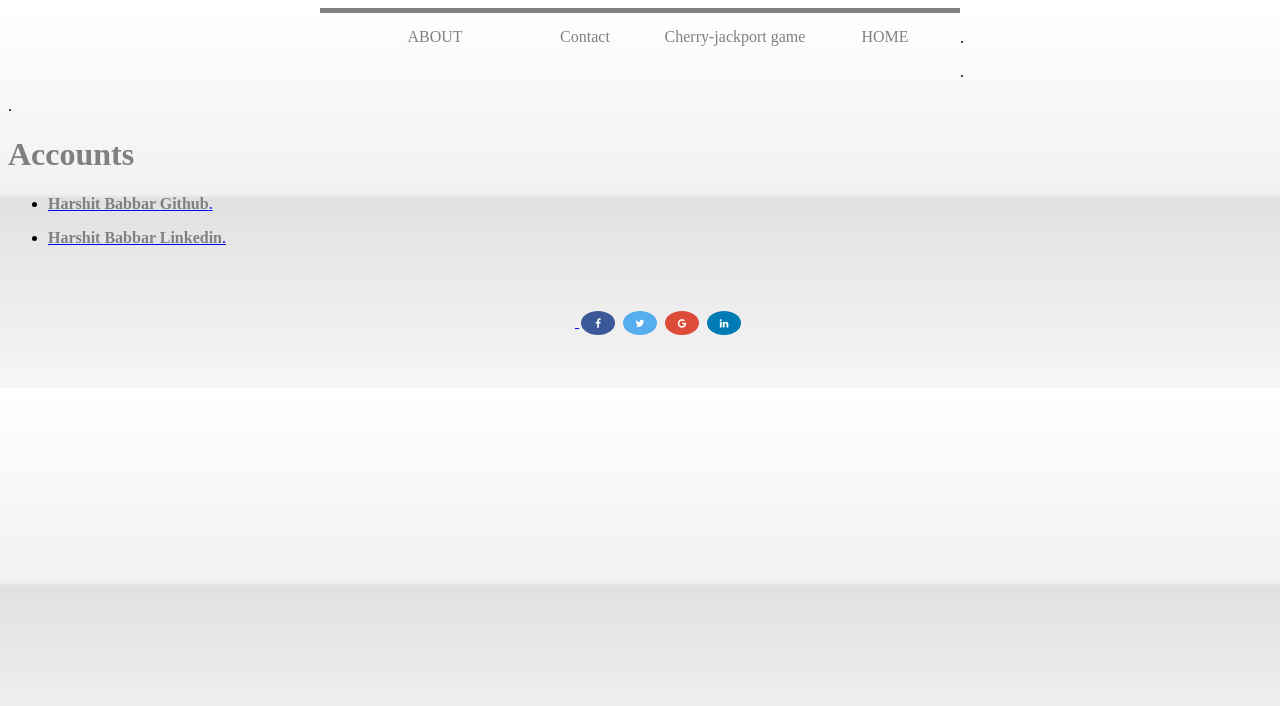
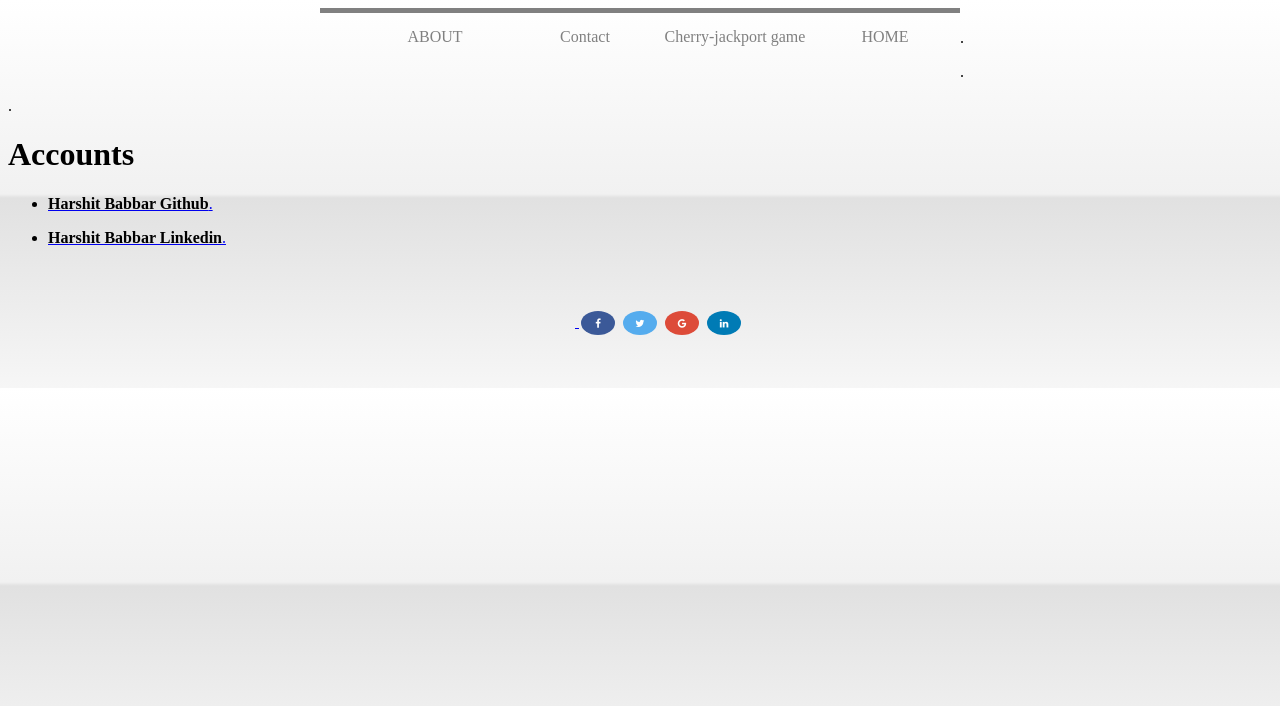
Before and after one commit to HarshitNITT/HarshitNITT.github.io, a Jekyll site: the page built from contact/02_contact.md, in a window 1280 px wide. Shown: the top 706 px of the page. Built offline with Jekyll 4.4.1, drawn with Linux system fonts in a browser that asks for light colours.

Commit message:
Change colour of headings and links from grey to black for better viewing on a brown background

```diff
--- a/contact/02_contact.md
+++ b/contact/02_contact.md
@@ -7,7 +7,7 @@ permalink: /contact/
 .
 <p>.</p>
 .
-# <span style="color:grey">**Accounts**</span>
-* [<span style="color:grey">**Harshit Babbar Github**</span>. ](https://www.github.com/HarshitNITT)
+# <span style="color:black">**Accounts**</span>
+* [<span style="color:black">**Harshit Babbar Github**</span>. ](https://www.github.com/HarshitNITT)
 
-* [<span style="color:grey">**Harshit Babbar Linkedin**</span>.](https://www.linkedin.com/in/harshit-babbar-371660125/)
+* [<span style="color:black">**Harshit Babbar Linkedin**</span>.](https://www.linkedin.com/in/harshit-babbar-371660125/)
```
